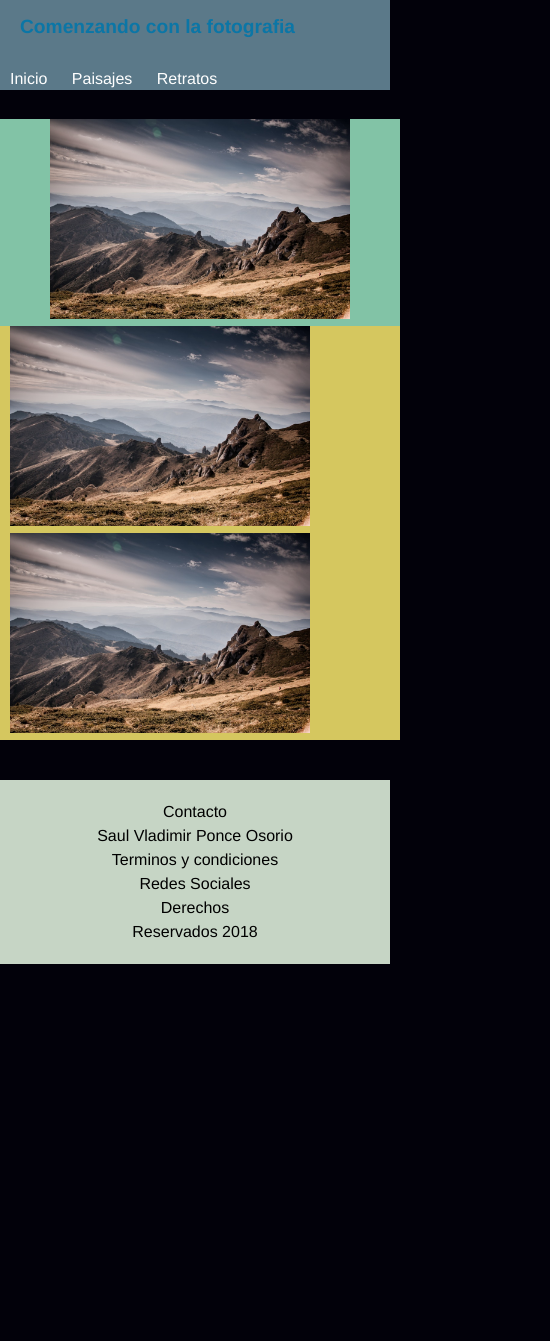
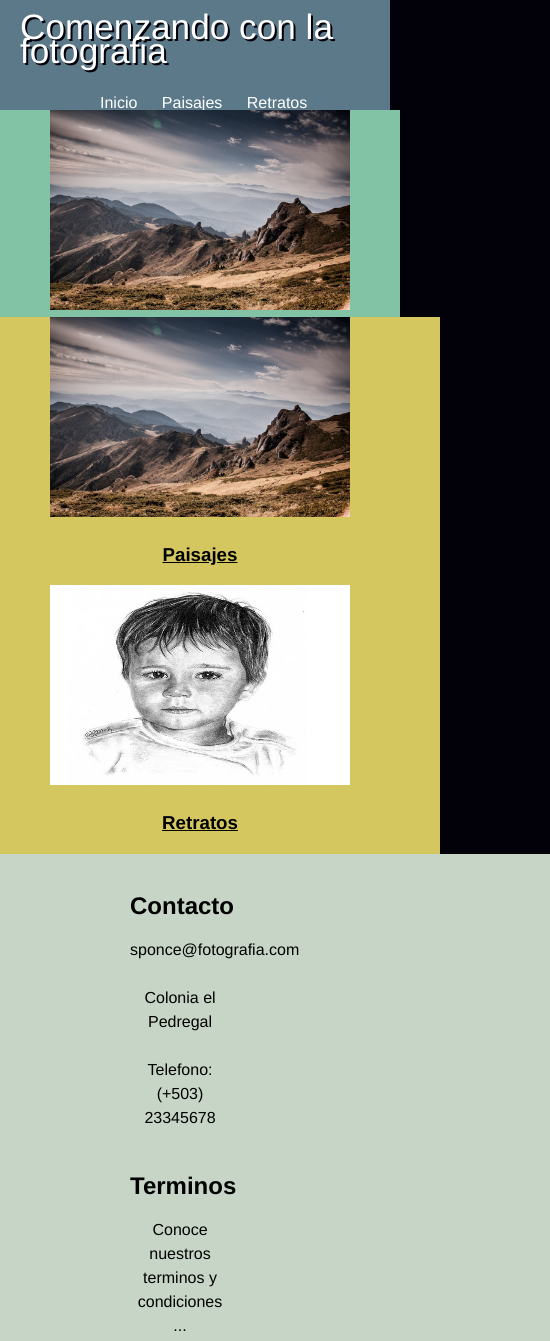
Before and after one commit to poncesaul/CSSDisenioWeb, a plain HTML site: page index.html in a window 390 px wide. Shown: the top 1341 px of the page, 550 px wide, since content can reach past the window. Before the commit the page ends 964 px from the top, so only its background shows below. Drawn offline with Linux system fonts and the light colour scheme; a web font is replaced by a local one.

Commit message:
Segunda version con mejoras

```diff
--- a/css/estilos.css
+++ b/css/estilos.css
@@ -8,14 +8,17 @@
       font-size: 1em;
       line-height: 1.5em;
     }
-
     p{
       margin: 0 0 1.5em 0;
     }
-
     img{
       max-width: 100%;
       height: auto;
+    }
+
+    h3{
+      color:black;
+      text-decoration: underline;
     }
 
     #main-header{
@@ -23,11 +26,9 @@
       color:white;
       height: 80px;
     }
-
     #main-header a{
       color:white;
     }
-
     #logo-header {
     	float: left;
     	padding: 15px 0 0 20px;
@@ -36,11 +37,12 @@
     #logo-header:hover {
       color: #0b76a6;
     }
-
     #logo-header .site-name {
       display: block;
     	font-weight: 700;
-    		font-size: 1.2em;
+    	font-size: 2.2em;
+      color: white;
+      text-shadow: 2px 2px #02010a;
     }
 
     #logo-header .site-desc {
@@ -49,7 +51,6 @@
     		font-size: 0.8em;
     		color: #999;
     }
-
     nav{
       float:right;
     }
@@ -68,11 +69,9 @@
       padding: 0 10px;
       text-decoration: none;
     }
-
     nav ul li a:hover{
       background: #0b76a6;
     }
-
     #main-content{
       background: white;
       width: 90%;
@@ -85,17 +84,34 @@
         padding: 40px;
       }
 
-    #main-footer {
-      	background: #C6d5c5;
+    .main-footer {
+      	background-color: #C6d5c5;
       	color: black;
       	text-align: center;
       	padding: 20px;
-      	margin-top: 40px;
+      	margin-top: 0px;
         display: flex;
+        width: 100%;
+        clear: both;
+        float: left;
     }
 
-    #fc{
+    .fcizquierda1{
       width:25%;
+      float:left;
+    }
+    .fcizquierda2{
+      width: 25%;
+      float:left;
+    }
+    .fcderecha1{
+      width: 25%;
+      float: right;
+    }
+
+    .fcderecha2{
+      width: 25%;
+      float: left;
     }
 
     #main-footer p {
@@ -115,6 +131,12 @@
       background:  #d5c75f;
       width: 100%;
       magin:0 auto;
+      text-align: center;
+    }
+
+    .fila3{
+      background:  #d5c75f;
+      display:block;
       text-align: center;
     }
 
@@ -162,17 +184,53 @@
       width: 350px;
       height: 250px;
     }
+
+    .caja1 img{
+      transform: : rotate(0deg);
+      transition: transform 1s;
+    }
+
+    .caja1 img:hover{
+      transform: rotate(10deg);
+    }
+
+    .caja2 img{
+      transform: : translate(0px,0px);
+      transition: transform 1s;
+    }
+
+    .caja2 img:hover{
+      transform: translate(20px,-5px);
+    }
 }
 @media (max-width:400px){
 
   #main-header{
     background: #5b7989;
     color:white;
-    height: 90px;
+    height: 110px;
+  }
+
+  #logo-header .site-name {
+    display: block;
+    font-weight: 500;
+    font-size: 2.2em;
+    color: white;
+    text-shadow: 2px 2px #02010a;
+
   }
 
   nav{
-    float:left;
+    float:inherit;
+
+  }
+
+  nav ul{
+    margin: 0;
+    padding:0;
+    list-style=none;
+    padding-left: 90px;
+
   }
 
   .contenido{
@@ -199,6 +257,7 @@
     background:  #d5c75f;
     display: block;
     text-align: center;
+    padding-left:40px;
   }
 
   .caja1, .caja2{
@@ -224,14 +283,13 @@
     height: 200px;
   }
 
-  #main-footer {
-      background: #C6d5c5;
+  .main-footer {
+      background-color: #C6d5c5;
       color: black;
-      text-align: center;
-      padding: 20px;
-      margin-top: 40px;
       display: flex;
       flex-direction: column;
+      width: 400px;
+      text-align: center;
+      padding-left:130px;
   }
-
 }
--- a/index.html
+++ b/index.html
@@ -27,26 +27,35 @@
           <div class="fila1">
             <div class="caja1">
               <img class="mediana" src="imagenes/paisaje.jpeg"  />
+              <h3>Paisajes</h3>
             </div>
             <div class="caja2">
-              <img class="mediana" src="imagenes/paisaje.jpeg"  />
+              <img class="mediana" src="imagenes/retrato-dani.jpg"  />
+              <h3>Retratos</h3>
             </div>
           </div>
         </div>
-    <footer id="main-footer">
-      <div class="fc">
-        Contacto <br />
-        Saul Vladimir Ponce Osorio
+    <footer class="main-footer">
+      <div class="fcizquierda1">
+        <h2>Contacto</h2>
+        <p>sponce@fotografia.com</p>
+        <p>Colonia el Pedregal</p>
+        <p>Telefono: (+503) 23345678</p>
       </div>
-      <div class="fc">
-        Terminos y condiciones
+      <div class="fcizquierda2">
+        <h2>Terminos</h2>
+        <p>Conoce nuestros terminos y condiciones ...</p>
       </div>
-      <div class="fc">
-        Redes Sociales
+      <div class="fcderecha1">
+        <h2>Redes Sociales</h2>
+        <p>Comparte en nuestras redes sociales</p>
+        <p>Comenzando Fotografia</p>
+        <p>@Comenzando Fotografia</p>
+        <p>Comenzando Fotografia</p>
       </div>
-      <div class="fc">
-          Derechos <br />
-          Reservados 2018
+      <div class="fcderecha2">
+          <h2>Derechos Reservados 2018</h2>
+          <p>@Copyright 2018</p>
       </div>
     </footer>
   </body>
```
Also changed, not shown: paisajes.html (+23 -19 lines), retratos.html (+19 -15 lines). Lines whose indentation alone changed are shown as unchanged.
